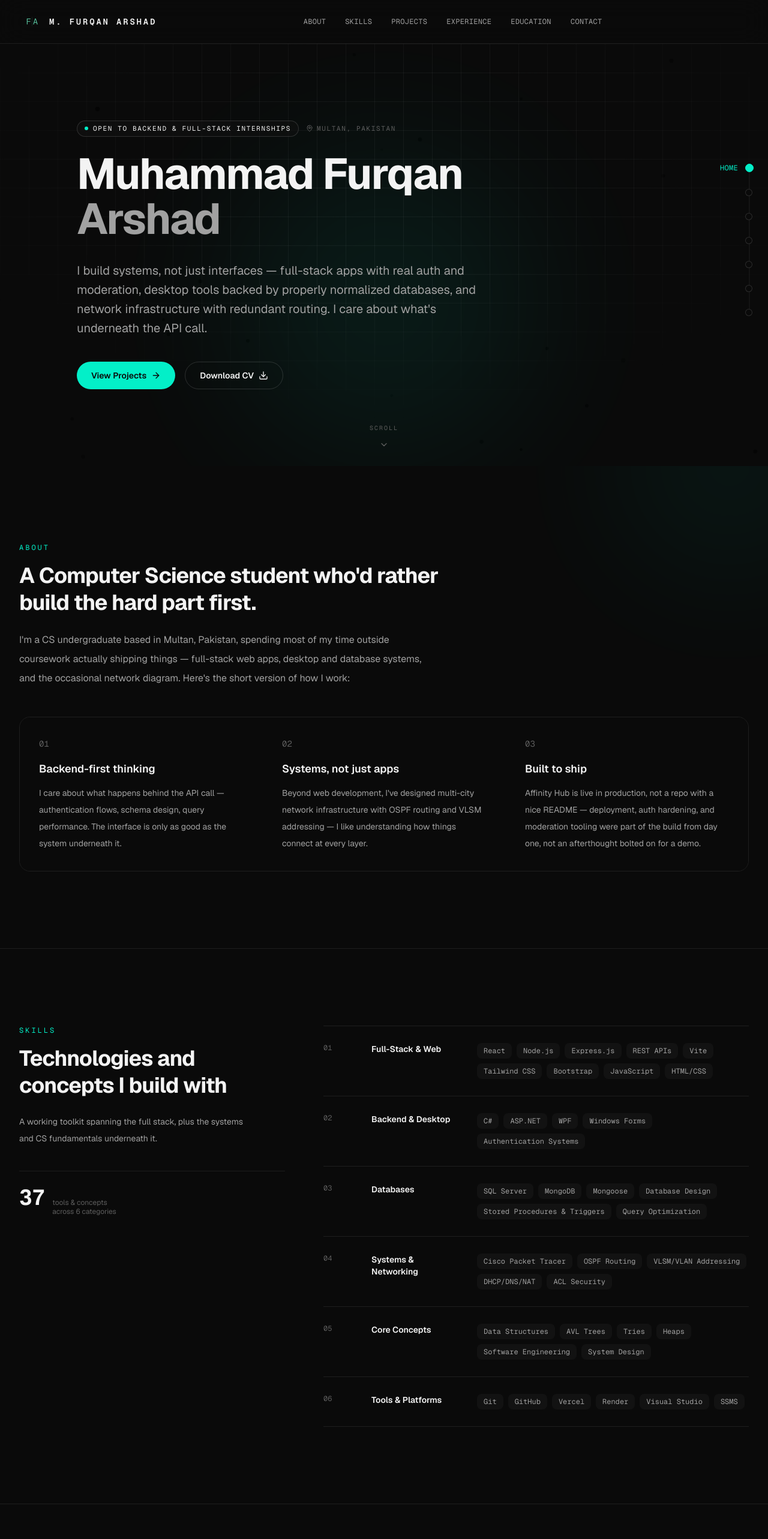
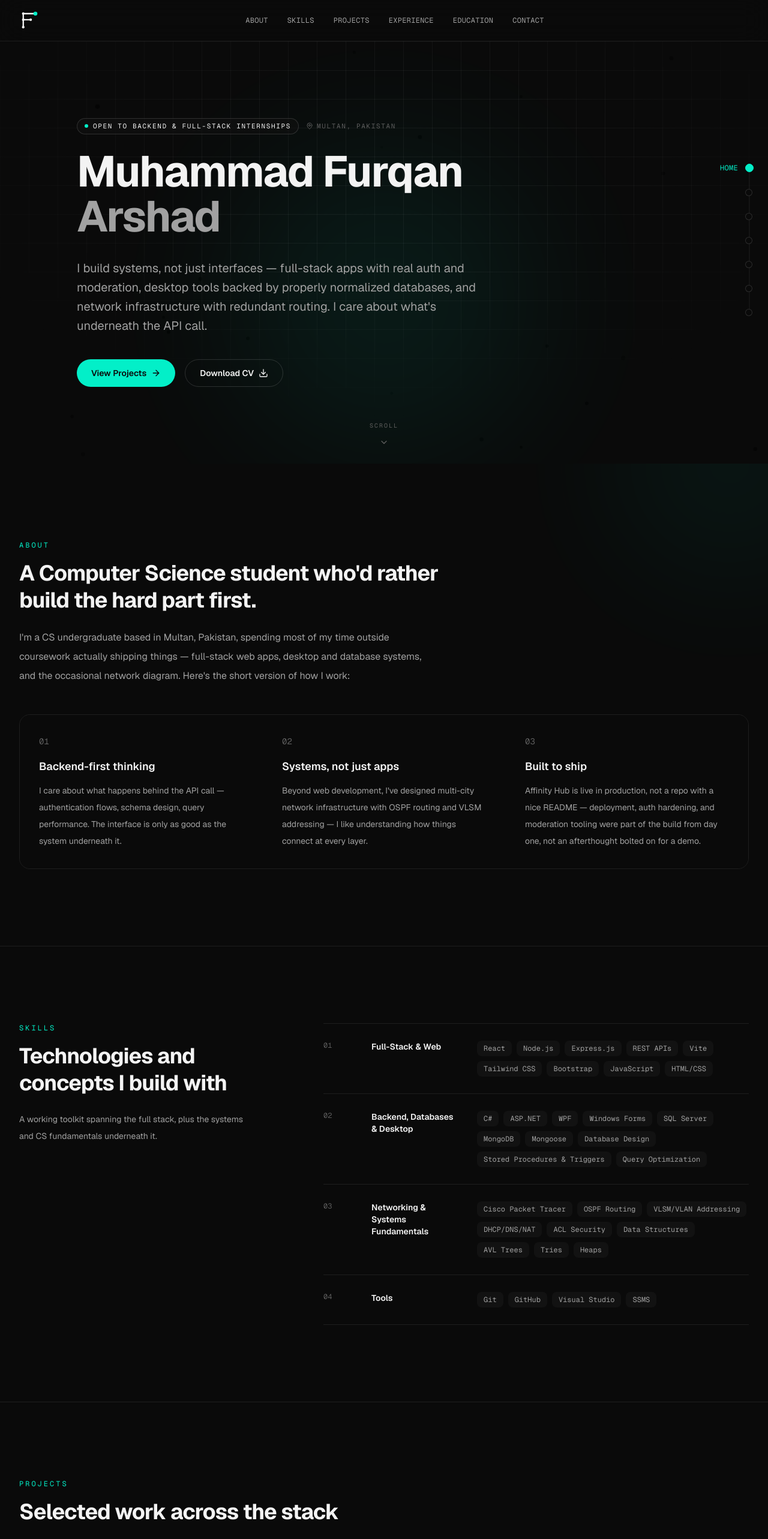
Before and after one commit to DevFurqanAI/FurqanArshad, a Next.js app: page / in a window 1280 px wide. Shown: the top 2566 px of the page at 60% size. Built offline with nearby package versions, Linux system fonts and the light colour scheme.

Commit message:
Personal Porfolio Version 1.03

```diff
--- a/src/components/layout/footer.tsx
+++ b/src/components/layout/footer.tsx
@@ -13,22 +13,14 @@ export function Footer() {
     const el = document.getElementById("home");
     if (!el) return;
 
-    window.dispatchEvent(new Event("portfolio:navjumpstart"));
-
-    function release() {
-      window.dispatchEvent(new Event("portfolio:navjumpend"));
-    }
-
     const lenis = getLenis();
     if (lenis) {
       lenis.scrollTo(el, {
         duration: 1.4,
         easing: (t: number) => 1 - Math.pow(1 - t, 3),
-        onComplete: release,
       });
     } else {
       el.scrollIntoView({ behavior: "smooth", block: "start" });
-      release();
     }
   }
 
@@ -41,8 +33,8 @@ export function Footer() {
               Muhammad Furqan Arshad
             </p>
             <p className="text-fg-secondary mt-2 max-w-sm text-sm leading-6">
-              Thanks for scrolling this far. Open to internships,
-              collaboration, and a good technical conversation.
+              Open to backend and full-stack internship opportunities —
+              always up for a good technical conversation.
             </p>
           </div>
 
@@ -57,7 +49,7 @@ export function Footer() {
         </div>
 
         <div className="border-border-hairline text-fg-tertiary font-mono mt-10 border-t pt-6 text-xs">
-          © {year} Muhammad Furqan Arshad · Built from scratch with Next.js
+          © {year} Muhammad Furqan Arshad
         </div>
       </div>
     </footer>
--- a/src/components/layout/header.tsx
+++ b/src/components/layout/header.tsx
@@ -1,12 +1,12 @@
 "use client";
 
-import { useEffect, useRef, useState } from "react";
+import { useEffect, useState } from "react";
 import { motion, AnimatePresence } from "framer-motion";
 import { getIcon } from "@/lib/icons";
 import { EASE_EXPO_OUT } from "@/lib/animations";
 import { sections } from "@/lib/sections";
 import { getLenis } from "@/components/providers/smooth-scroll-provider";
-import Image from "next/image";
+import { LogoMark } from "@/components/ui/LogoMark";
 
 const navItems = sections
   .filter((s) => s.id !== "home")
@@ -28,51 +28,19 @@ const menuItem = {
 export function Header() {
   const [menuOpen, setMenuOpen] = useState(false);
   const [activeId, setActiveId] = useState<string>("home");
-  const [hidden, setHidden] = useState(false);
-  const lastScroll = useRef(0);
-  const suppressHide = useRef(false);
 
   function jumpTo(e: React.MouseEvent<HTMLAnchorElement>, href: string) {
     e.preventDefault();
     const el = document.querySelector(href);
     if (!el) return;
 
-    suppressHide.current = true;
-    setHidden(false);
-
-    function release() {
-      suppressHide.current = false;
-      lastScroll.current = window.scrollY;
-    }
-
     const lenis = getLenis();
     if (lenis) {
-      lenis.scrollTo(el as HTMLElement, { immediate: true, onComplete: release });
+      lenis.scrollTo(el as HTMLElement, { immediate: true });
     } else {
       el.scrollIntoView({ behavior: "auto", block: "start" });
-      release();
     }
   }
-
-  // Other components (Footer, Hero, CustomScrollbar) trigger their own jumps —
-  // they broadcast these so the header stays visible/un-hidden for the duration
-  useEffect(() => {
-    function handleJumpStart() {
-      suppressHide.current = true;
-      setHidden(false);
-    }
-    function handleJumpEnd() {
-      suppressHide.current = false;
-      lastScroll.current = window.scrollY;
-    }
-
-    window.addEventListener("portfolio:navjumpstart", handleJumpStart);
-    window.addEventListener("portfolio:navjumpend", handleJumpEnd);
-    return () => {
-      window.removeEventListener("portfolio:navjumpstart", handleJumpStart);
-      window.removeEventListener("portfolio:navjumpend", handleJumpEnd);
-    };
-  }, []);
 
   // Scroll-spy: highlight whichever section is currently most in view
   useEffect(() => {
@@ -100,54 +68,16 @@ export function Header() {
     return () => observer.disconnect();
   }, []);
 
-  // Hide header on scroll-down, reveal on scroll-up — reduces clutter on a long single-page scroll
-  useEffect(() => {
-    function handleScroll() {
-      const current = window.scrollY;
-
-      // While a programmatic jump is in flight, don't let the resulting scroll
-      // delta be misread as a user scrolling down — the header must stay put
-      // to cover the header-clearance gap the target section scrolled into.
-      if (suppressHide.current) {
-        lastScroll.current = current;
-        return;
-      }
-
-      const goingDown = current > lastScroll.current;
-      const pastThreshold = current > 120;
-
-      setHidden(goingDown && pastThreshold && !menuOpen);
-      lastScroll.current = current;
-    }
-
-    window.addEventListener("scroll", handleScroll, { passive: true });
-    return () => window.removeEventListener("scroll", handleScroll);
-  }, [menuOpen]);
-
   return (
-    <motion.header
-      animate={{ y: hidden ? "-100%" : "0%" }}
-      transition={{ duration: 0.4, ease: EASE_EXPO_OUT }}
-      className="border-border-hairline bg-background/80 sticky top-0 z-50 border-b backdrop-blur-xl"
-    >
+    <motion.header className="border-border-hairline bg-background/80 sticky top-0 z-50 border-b backdrop-blur-xl">
       <div className="mx-auto flex max-w-7xl items-center justify-between px-4 py-4 sm:px-6 lg:px-8">
         <a
           href="#home"
           onClick={(e) => jumpTo(e, "#home")}
-          className="flex items-center gap-2.5"
+          className="flex items-center"
           aria-label="Go to top"
         >
-          <Image
-            src="/fa-mark.png"
-            alt="FA logo mark"
-            width={40}
-            height={40}
-            className="h-10 w-auto"
-            priority
-          />
-          <span className="text-fg-primary font-mono hidden text-sm font-semibold tracking-[0.2em] sm:inline">
-            M. FURQAN ARSHAD
-          </span>
+          <LogoMark size={36} />
         </a>
 
         <nav className="hidden items-center gap-8 md:flex">
--- a/src/components/motion/CustomScrollbar.tsx
+++ b/src/components/motion/CustomScrollbar.tsx
@@ -48,18 +48,11 @@ export function CustomScrollbar() {
     const el = document.getElementById(id);
     if (!el) return;
 
-    window.dispatchEvent(new Event("portfolio:navjumpstart"));
-
-    function release() {
-      window.dispatchEvent(new Event("portfolio:navjumpend"));
-    }
-
     const lenis = getLenis();
     if (lenis) {
-      lenis.scrollTo(el, { onComplete: release });
+      lenis.scrollTo(el);
     } else {
       el.scrollIntoView({ behavior: "smooth", block: "start" });
-      release();
     }
   }
 
--- a/src/components/sections/hero.tsx
+++ b/src/components/sections/hero.tsx
@@ -58,22 +58,14 @@ export function Hero() {
     const el = document.getElementById("about");
     if (!el) return;
 
-    window.dispatchEvent(new Event("portfolio:navjumpstart"));
-
-    function release() {
-      window.dispatchEvent(new Event("portfolio:navjumpend"));
-    }
-
     const lenis = getLenis();
     if (lenis) {
       lenis.scrollTo(el, {
         duration: 1.2,
         easing: (t: number) => 1 - Math.pow(1 - t, 3),
-        onComplete: release,
       });
     } else {
       el.scrollIntoView({ behavior: "smooth", block: "start" });
-      release();
     }
   }
 
--- a/src/components/sections/skills.tsx
+++ b/src/components/sections/skills.tsx
@@ -4,8 +4,6 @@ import { motion } from "framer-motion";
 import { skillGroups } from "@/lib/data";
 import { fadeUp, staggerContainer, scrollViewport } from "@/lib/animations";
 import { TextReveal } from "@/components/motion/TextReveal";
-
-const totalSkills = skillGroups.reduce((sum, g) => sum + g.items.length, 0);
 
 export function Skills() {
   return (
@@ -40,17 +38,6 @@ export function Skills() {
               A working toolkit spanning the full stack, plus the systems and
               CS fundamentals underneath it.
             </motion.p>
-
-            <motion.div variants={fadeUp} className="border-border-hairline mt-10 flex items-baseline gap-3 border-t pt-6">
-              <span className="text-fg-primary font-mono text-4xl font-bold tabular-nums">
-                {totalSkills}
-              </span>
-              <span className="text-fg-tertiary text-xs leading-tight">
-                tools &amp; concepts
-                <br />
-                across {skillGroups.length} categories
-              </span>
-            </motion.div>
           </div>
 
           {/* Flowing category list — divided by hairlines, no boxed grid */}
--- /dev/null
+++ b/src/components/ui/LogoMark.tsx
@@ -0,0 +1,36 @@
+type LogoMarkProps = {
+  size?: number;
+  className?: string;
+};
+
+// Circuit-path "F" mark: the initial constructed as a routed trace with a
+// single brand-colored "signal" node at its terminus — deliberately echoes
+// the pulsing status-dot motif used elsewhere on the site (Hero badge,
+// Experience timeline, OG image) so the identity feels considered rather
+// than a generic initials badge, and nods to the networking half of the
+// work (FiberLink, OSPF/VLSM) alongside the full-stack half.
+export function LogoMark({ size = 40, className }: LogoMarkProps) {
+  return (
+    <svg
+      width={size}
+      height={size}
+      viewBox="0 0 32 32"
+      fill="none"
+      xmlns="http://www.w3.org/2000/svg"
+      className={className}
+      aria-hidden="true"
+    >
+      <path
+        d="M6 6H24M6 6V26M6 15H17"
+        stroke="var(--foreground)"
+        strokeWidth="2.1"
+        strokeLinecap="square"
+      />
+      <circle cx="6" cy="6" r="1.9" fill="var(--foreground)" />
+      <circle cx="6" cy="15" r="1.9" fill="var(--foreground)" />
+      <circle cx="6" cy="26" r="1.9" fill="var(--foreground)" />
+      <circle cx="17" cy="15" r="1.9" fill="var(--foreground)" />
+      <circle cx="24" cy="6" r="2.9" fill="var(--brand)" />
+    </svg>
+  );
+}
--- a/src/lib/data.ts
+++ b/src/lib/data.ts
@@ -48,14 +48,13 @@ export const skillGroups: SkillGroup[] = [
     ],
   },
   {
-    title: "Backend & Desktop",
+    title: "Backend, Databases & Desktop",
     iconKey: "server",
-    items: ["C#", "ASP.NET", "WPF", "Windows Forms", "Authentication Systems"],
-  },
-  {
-    title: "Databases",
-    iconKey: "database",
     items: [
+      "C#",
+      "ASP.NET",
+      "WPF",
+      "Windows Forms",
       "SQL Server",
       "MongoDB",
       "Mongoose",
@@ -65,7 +64,7 @@ export const skillGroups: SkillGroup[] = [
     ],
   },
   {
-    title: "Systems & Networking",
+    title: "Networking & Systems Fundamentals",
     iconKey: "network",
     items: [
       "Cisco Packet Tracer",
@@ -73,24 +72,16 @@ export const skillGroups: SkillGroup[] = [
       "VLSM/VLAN Addressing",
       "DHCP/DNS/NAT",
       "ACL Security",
-    ],
-  },
-  {
-    title: "Core Concepts",
-    iconKey: "layers",
-    items: [
       "Data Structures",
       "AVL Trees",
       "Tries",
       "Heaps",
-      "Software Engineering",
-      "System Design",
     ],
   },
   {
-    title: "Tools & Platforms",
+    title: "Tools",
     iconKey: "tools",
-    items: ["Git", "GitHub", "Vercel", "Render", "Visual Studio", "SSMS"],
+    items: ["Git", "GitHub", "Visual Studio", "SSMS"],
   },
 ];
 
```
